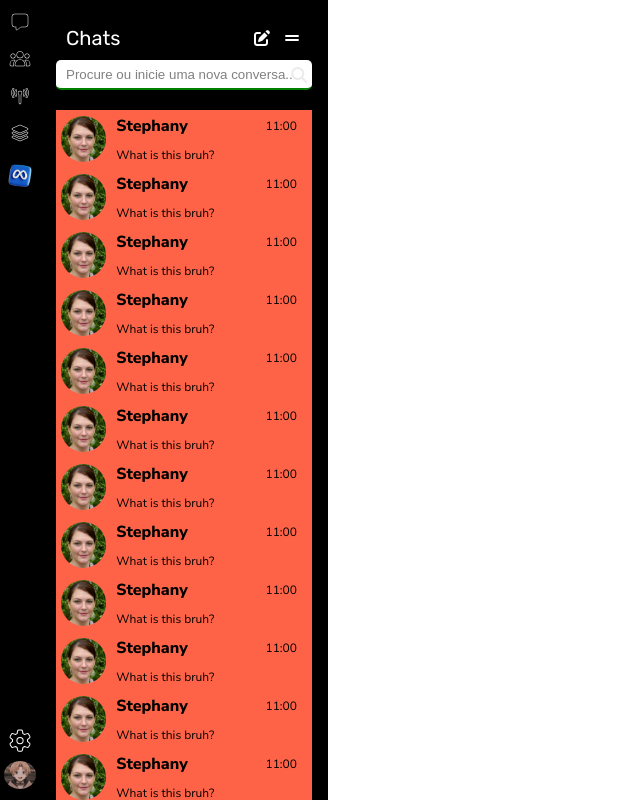
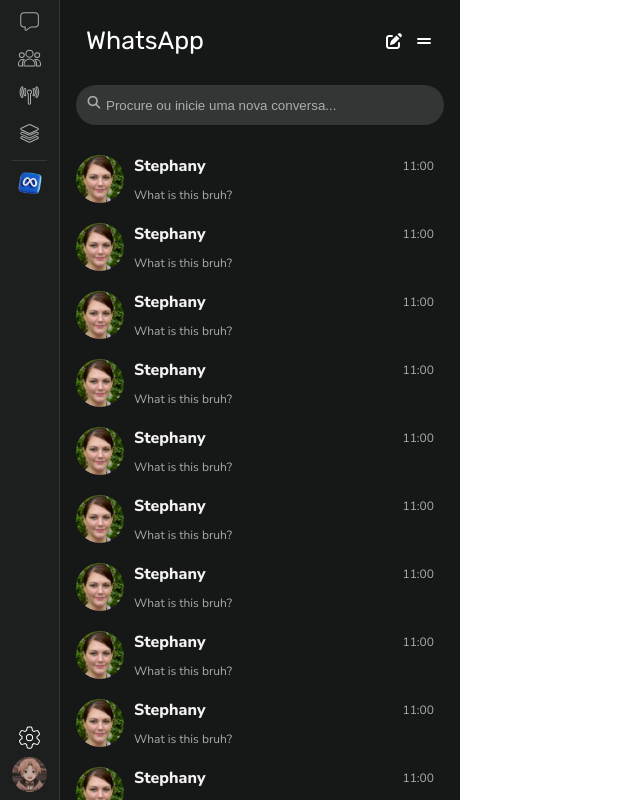
Before and after one commit to GabrielPKTN/whatsapp-web-clone, a plain HTML site: page index.html in a window 1280 px wide. Shown: the whole page, without its empty margins (0-640 px from the left). Drawn offline with Linux system fonts and the light colour scheme.

Commit message:
style(html): Terminando estilização da area de contatos recentes.

```diff
--- a/index.html
+++ b/index.html
@@ -27,9 +27,11 @@
             <li class="icon-menu-lateral groups">
                 <i class="fa-solid fa-layer-group"></i>
             </li>
-            <li class="icon-menu-lateral meta">
-                <img src="./img/meta.png" alt="">
-            </li>
+            <div class="meta">
+                <li class="icon-menu-lateral meta">
+                    <img src="./img/meta.png" alt="">
+                </li>
+            </div>
         </ol>
         <div class="container-config-user">
             <i class="fa-solid fa-gear engrenagem"></i>
@@ -43,7 +45,7 @@
         <section class="conversas">
             <div class="container-header-conversas">
                 <div class="container-header-info">
-                    <span>Chats</span>
+                    <span>WhatsApp</span>
                     <div class="container-icons-header-info">
                         <i class="fa-solid fa-pen-to-square square-edit"></i>
                         <i class="fa-solid fa-grip-lines"></i>
@@ -68,7 +70,6 @@
                             What is this bruh?
                         </p>
                     </div>
-
                 </div>
                 <div class="container-conversa">
                     <div class="container-profile-img">
--- a/style.css
+++ b/style.css
@@ -7,6 +7,13 @@
 :root {
     --main-font: "Rubik", sans-serif;
     --chat-font: "Nunito Sans", sans-serif;
+
+    --secondary-color: #1D1F1F;
+    --primary-color: #161717;
+
+    --border-color: #343636;
+
+    --font-color: #ABACAC;
 }
 
 body {
@@ -17,8 +24,9 @@ body {
 
 .menu-lateral {
 
-    background-color: black;
-    width: 40px;
+    background-color: var(--secondary-color);
+    border-right: solid var(--border-color) 1px;
+    width: 60px;
     height: 100%;
 
     ol {
@@ -43,17 +51,31 @@ body {
             align-items: center;
             justify-content: center;
             height: 4.5%;
-            width: 90%;
+            width: 35px;
             border-radius: 50%;
+            font-size: 1.1rem;
             color: transparent;
             cursor: pointer;
-            -webkit-text-stroke-width: 0.5px;
-            -webkit-text-stroke-color: white;
+            -webkit-text-stroke-width: 1px;
+            -webkit-text-stroke-color: var(--font-color);
+        }
+
+        div.meta {
+            border-top: 1px solid var(--border-color);
+            margin-top: 5px;
+            height: 35px;
+            width: 35px;
+        }
+
+        .icon-menu-lateral.meta {
+            width: 100%;
+            height: 100%;
+
         }
 
         .icon-menu-lateral:hover {
             -webkit-text-stroke-color: rgb(82, 235, 82);
-            background-color: rgb(29, 29, 29);
+            background-color: var(--border-color);
         }
 
     }
@@ -70,8 +92,8 @@ body {
     .profile-img {
         display: flex;
         border-radius: 50%;
-        width: 80%;
-        height: 35%;
+        width: 35px;
+        height: 35px;
         overflow: hidden;
         align-items: center;
         justify-content: center;
@@ -94,16 +116,18 @@ body {
 }
 
 .conversas {
-
     display: flex;
     flex-direction: column;
-    background-color: black;
+    background-color: var(--primary-color);
     height: 100%;
-    padding: 1rem;
     padding-bottom: 0px;
 
     .container-header-conversas {
+        padding: 1rem;
         width: auto;
+        display: flex;
+        flex-direction: column;
+        gap: 20px;
         padding-bottom: 20px;
 
         .container-input {
@@ -111,31 +135,32 @@ body {
             height: 30px;
             display: flex;
             align-items: center;
-            justify-content: center;
             position: relative;
+            padding-block: 20px;
 
             input {
                 position: absolute;
                 width: 100%;
                 height: 100%;
-                border-radius: 5px;
+                border-radius: 20px;
                 border: none;
                 outline: none;
-                border-bottom: green solid 2px;
-                padding-left: 10px;
-                padding-right: 15px;
+                padding-left: 30px;
                 color: white;
+                background-color: var(--border-color);
             }
 
             input::-webkit-input-placeholder {
-                color: grey;
+                color: var(--font-color);
             }
 
             .lupa {
-                margin-left: 90%;
+                font-size: 0.8rem;
+                margin-bottom: 2.5px;
+                margin-left: 10px;
                 position: absolute;
                 z-index: 2;
-                color: rgb(235, 235, 235);
+                color: var(--font-color);
             }
 
         }
@@ -151,7 +176,7 @@ body {
                 padding: 10px;
                 font-family: var(--main-font);
                 font-weight: 400;
-                font-size: 20px;
+                font-size: 25px;
             }
 
             .container-icons-header-info {
@@ -165,22 +190,26 @@ body {
     }
 
     .container-conversas {
-        background-color: tomato;
-        width: 20vw;
+        width: 30vw;
+        min-width: 25rem;
         height: 100%;
         overflow-y: auto;
-        scrollbar-color: black;
+        overflow-x: hidden;
+        display: flex;
+        flex-direction: column;
+        align-items: center;
+        justify-content: start;
 
         .container-conversa {
             transition: transform 0.3s ease-in-out;
-            width: 100%;
+            width: 97%;
             height: auto;
-            padding: 5px;
             display: flex;
             border-radius: 10px;
+            padding: 10px;
+
 
             .container-profile-img {
-                width: 3.5rem;
                 height: auto;
                 display: flex;
                 align-items: center;
@@ -189,7 +218,7 @@ body {
 
                 img {
                     border-radius: 50%;
-                    width: 100%;
+                    width: 3rem;
                     object-fit: contain;
                 }
 
@@ -211,7 +240,12 @@ body {
                     justify-content: space-between;
                     font-weight: 800;
 
+                    span {
+                        color: rgb(242, 242, 242);
+                    }
+
                     p {
+                        color: var(--font-color);
                         font-size: 12px;
                         font-weight: 400;
                     }
@@ -219,6 +253,7 @@ body {
                 }
 
                 .last-message {
+                    color: var(--font-color);
                     font-size: 12px;
                 }
 
@@ -228,14 +263,22 @@ body {
 
         .container-conversa:hover {
             background-color: rgba(128, 128, 128, 0.658);
-            transform: scale(1.03);
         }
 
     }
 
+    .container-conversas::-webkit-scrollbar {
+        width: 5px;
+    }
+
     .container-conversas::-webkit-scrollbar-track {
-        background: rgb(0, 0, 0);
+        background: var(--secondary-color);
 
     }
 
+    .container-conversas::-webkit-scrollbar-thumb {
+        background-color: var(--border-color);
+        border-radius: 5px;
+    }
+
 }
```
